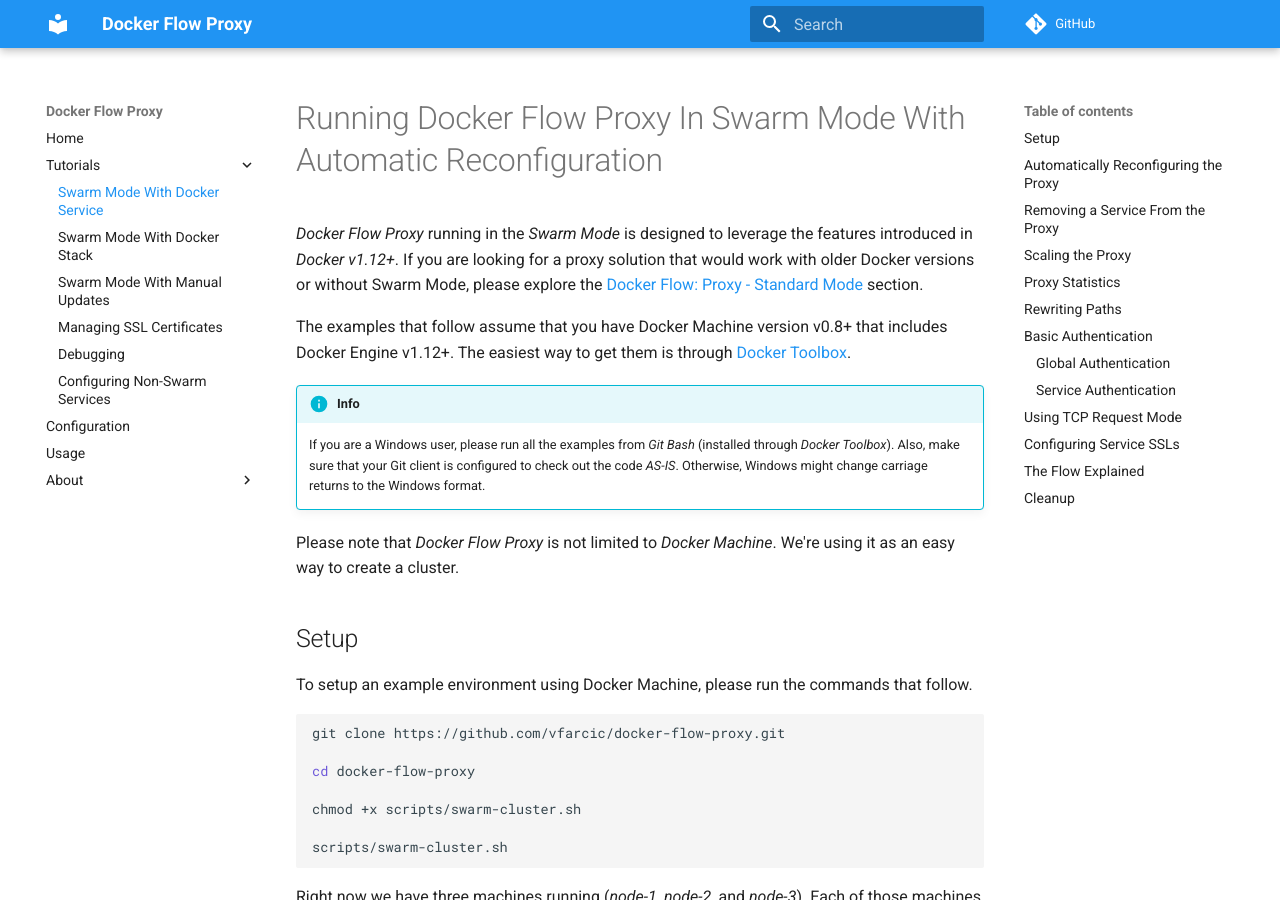
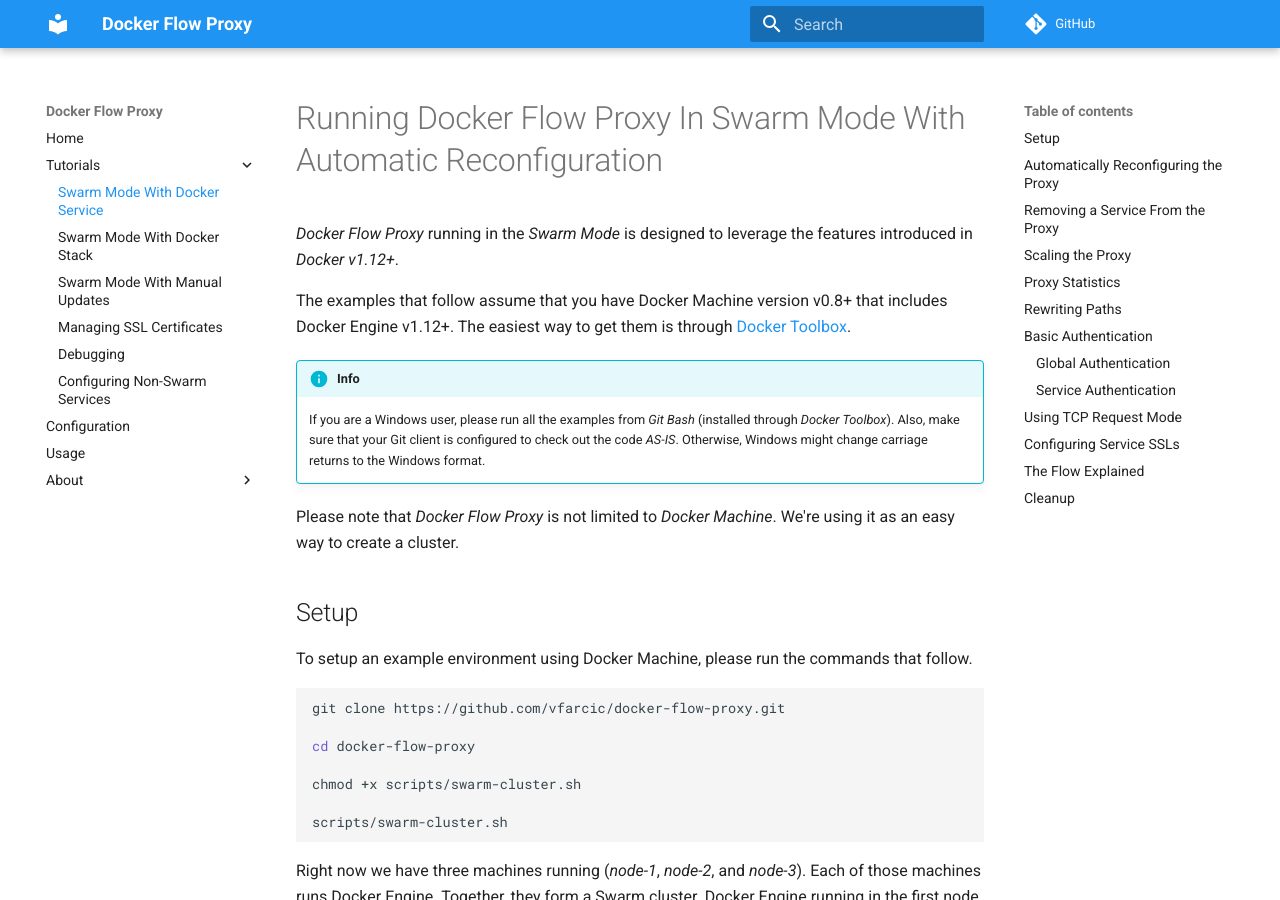
Before and after one commit to docker-flow/docker-flow-proxy, an MkDocs documentation site: the page built from docs/swarm-mode-auto.md, in a window 1280 px wide and 900 px high. Built offline with MkDocs 1.6.1 and Material for MkDocs 9.7.7, drawn with Linux system fonts in a browser that asks for light colours; comment, search, counter and statistics services are not loaded; old or Windows-style settings are respelled for this version of MkDocs.

```diff
--- a/docs/swarm-mode-auto.md
+++ b/docs/swarm-mode-auto.md
@@ -1,6 +1,6 @@
 # Running Docker Flow Proxy In Swarm Mode With Automatic Reconfiguration
 
-*Docker Flow Proxy* running in the *Swarm Mode* is designed to leverage the features introduced in *Docker v1.12+*. If you are looking for a proxy solution that would work with older Docker versions or without Swarm Mode, please explore the [Docker Flow: Proxy - Standard Mode](standard-mode.md) section.
+*Docker Flow Proxy* running in the *Swarm Mode* is designed to leverage the features introduced in *Docker v1.12+*.
 
 The examples that follow assume that you have Docker Machine version v0.8+ that includes Docker Engine v1.12+. The easiest way to get them is through [Docker Toolbox](https://www.docker.com/products/docker-toolbox).
 
```
Also changed, not shown: docs/swarm-mode-manual.md (+1 -1 lines), docs/users-guide.md (deleted, +0 -8 lines).
